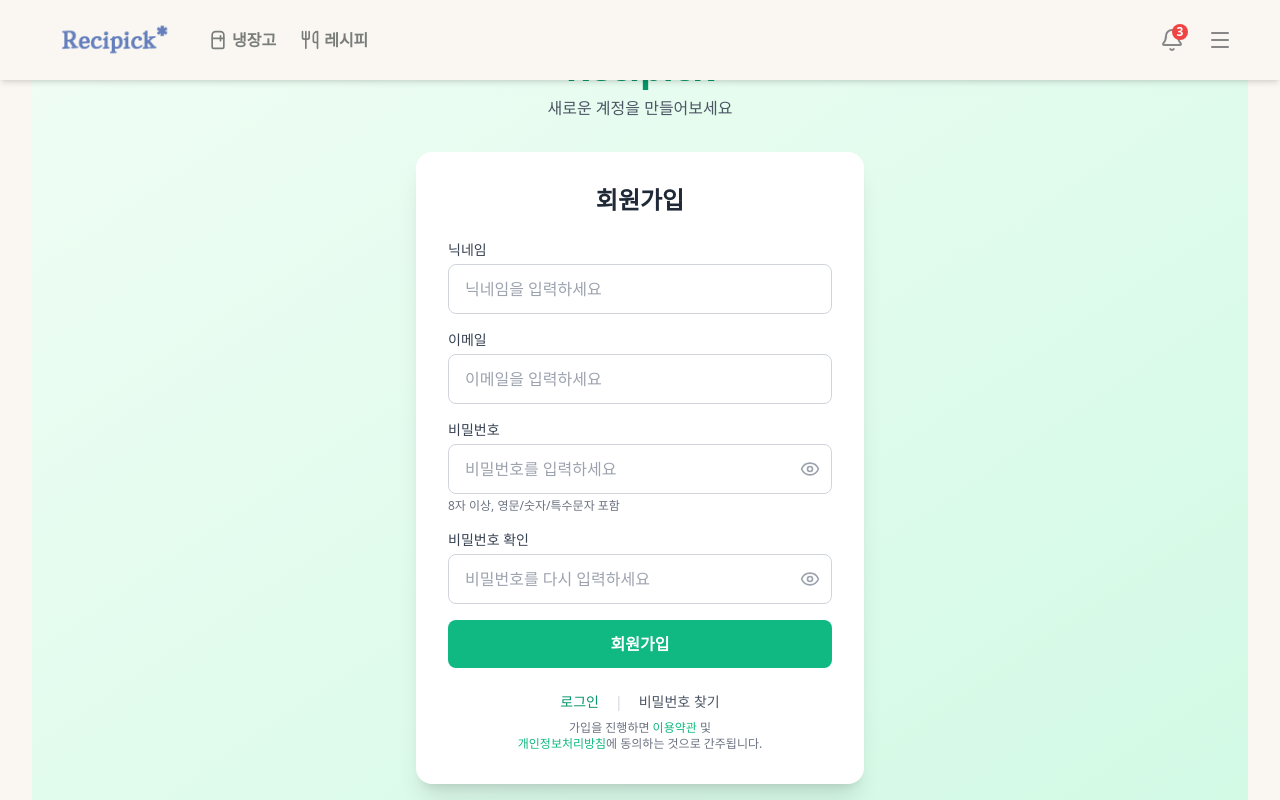
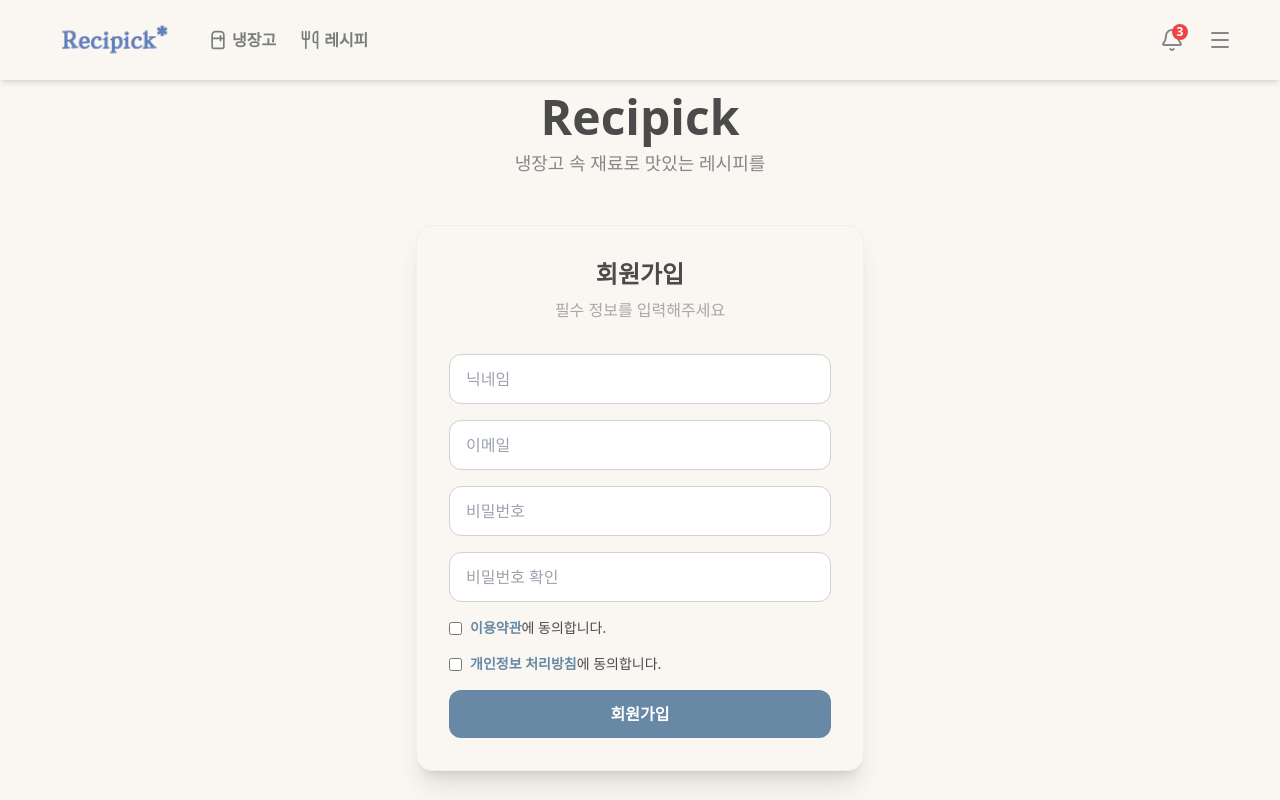
Before and after one commit to HIMEDIA-No-1/Recipick-Frontend, a React (Vite) app in the folder apps/user/: page /auth/signup in a window 1280 px wide. Shown: the top 800 px of the page. Built offline with nearby package versions, Linux system fonts and the light colour scheme.

Commit message:
[refactor] Auth 수정

```diff
--- a/apps/user/src/pages/auth/FindPasswordPage.tsx
+++ b/apps/user/src/pages/auth/FindPasswordPage.tsx
@@ -1,3 +1,4 @@
+// @ts-ignore
 import React, { useState, useEffect } from 'react';
 import { ArrowLeft, Mail, CheckCircle, Sun, Moon } from 'lucide-react';
 
--- a/apps/user/src/pages/auth/SignupPage.tsx
+++ b/apps/user/src/pages/auth/SignupPage.tsx
@@ -1,321 +1,238 @@
 import React, { useState } from 'react';
-import { Eye, EyeOff, CheckCircle, XCircle } from 'lucide-react';
 
 interface FormData {
     nickname: string;
     email: string;
     password: string;
     confirmPassword: string;
+    agreeTerms: boolean;
+    agreePrivacy: boolean;
 }
 
-interface ValidationErrors {
+interface FormErrors {
     nickname?: string;
     email?: string;
     password?: string;
     confirmPassword?: string;
+    agreeTerms?: string;
+    agreePrivacy?: string;
+    general?: string;
 }
 
-const SignupPage = () => {
+const SignupPage: React.FC = () => {
     const [formData, setFormData] = useState<FormData>({
         nickname: '',
         email: '',
         password: '',
-        confirmPassword: ''
+        confirmPassword: '',
+        agreeTerms: false,
+        agreePrivacy: false,
     });
-    const [errors, setErrors] = useState<ValidationErrors>({});
-    const [showPassword, setShowPassword] = useState(false);
-    const [showConfirmPassword, setShowConfirmPassword] = useState(false);
-    const [loading, setLoading] = useState(false);
+    const [errors, setErrors] = useState<FormErrors>({});
+    const [isLoading, setIsLoading] = useState(false);
 
-    // 유효성 검사 함수들
-    const validateNickname = (nickname: string): string | null => {
-        if (!nickname.trim()) return '닉네임을 입력해주세요';
-        if (nickname.length < 2) return '닉네임은 2글자 이상이어야 합니다';
-        if (nickname.length > 20) return '닉네임은 20글자 이하여야 합니다';
-        if (!/^[가-힣a-zA-Z0-9]+$/.test(nickname)) return '닉네임은 한글, 영문, 숫자만 사용 가능합니다';
+    // Mock: 이미 존재하는 닉네임/이메일
+    const existingNicknames = ['admin', 'test', 'hong'];
+    const existingEmails = ['test@example.com', 'user@naver.com'];
 
-        // Mock 중복 체크
-        const duplicateNicknames = ['admin', 'test', 'user1'];
-        if (duplicateNicknames.includes(nickname)) return '이미 사용 중인 닉네임입니다';
+    const handleInputChange = (e: React.ChangeEvent<HTMLInputElement>) => {
+        const { name, value, type, checked } = e.target;
+        setFormData(prev => ({
+            ...prev,
+            [name]: type === 'checkbox' ? checked : value,
+        }));
 
-        return null;
-    };
-
-    const validateEmail = (email: string): string | null => {
-        if (!email.trim()) return '이메일을 입력해주세요';
-        const emailRegex = /^[^\s@]+@[^\s@]+\.[^\s@]+$/;
-        if (!emailRegex.test(email)) return '올바른 이메일 형식이 아닙니다';
-
-        // Mock 중복 체크
-        const duplicateEmails = ['admin@test.com', 'test@test.com'];
-        if (duplicateEmails.includes(email)) return '이미 사용 중인 이메일입니다';
-
-        return null;
-    };
-
-    const validatePassword = (password: string): string | null => {
-        if (!password) return '비밀번호를 입력해주세요';
-        if (password.length < 8) return '비밀번호는 8자리 이상이어야 합니다';
-        if (password.length > 50) return '비밀번호는 50자리 이하여야 합니다';
-        if (!/(?=.*[a-zA-Z])(?=.*\d)/.test(password)) return '비밀번호는 영문과 숫자를 포함해야 합니다';
-        if (!/(?=.*[!@#$%^&*(),.?":{}|<>])/.test(password)) return '비밀번호는 특수문자를 포함해야 합니다';
-        return null;
-    };
-
-    const validateConfirmPassword = (confirmPassword: string, password: string): string | null => {
-        if (!confirmPassword) return '비밀번호 확인을 입력해주세요';
-        if (confirmPassword !== password) return '비밀번호가 일치하지 않습니다';
-        return null;
-    };
-
-    // 실시간 유효성 검사
-    const handleInputChange = (field: keyof FormData, value: string) => {
-        setFormData(prev => ({ ...prev, [field]: value }));
-
-        // 실시간 유효성 검사
-        let error: string | null = null;
-        switch (field) {
-            case 'nickname':
-                error = validateNickname(value);
-                break;
-            case 'email':
-                error = validateEmail(value);
-                break;
-            case 'password':
-                error = validatePassword(value);
-                // 비밀번호 변경 시 확인 비밀번호도 재검증
-                if (formData.confirmPassword) {
-                    const confirmError = validateConfirmPassword(formData.confirmPassword, value);
-                    setErrors(prev => ({ ...prev, confirmPassword: confirmError }));
-                }
-                break;
-            case 'confirmPassword':
-                error = validateConfirmPassword(value, formData.password);
-                break;
-        }
-
-        setErrors(prev => ({ ...prev, [field]: error }));
-    };
-
-    const handleSubmit = async () => {
-
-        // 전체 유효성 검사
-        const newErrors: ValidationErrors = {
-            nickname: validateNickname(formData.nickname),
-            email: validateEmail(formData.email),
-            password: validatePassword(formData.password),
-            confirmPassword: validateConfirmPassword(formData.confirmPassword, formData.password)
-        };
-
-        setErrors(newErrors);
-
-        // 오류가 있으면 제출하지 않음
-        if (Object.values(newErrors).some(error => error !== null)) {
-            return;
-        }
-
-        setLoading(true);
-
-        // Mock API 호출
-        try {
-            await new Promise(resolve => setTimeout(resolve, 1000));
-            console.log('회원가입 성공:', formData);
-            alert('회원가입이 완료되었습니다!');
-        } catch (error) {
-            alert('회원가입 중 오류가 발생했습니다.');
-        } finally {
-            setLoading(false);
+        if (errors[name as keyof FormErrors]) {
+            setErrors(prev => ({ ...prev, [name]: undefined }));
         }
     };
 
-    const handleLoginClick = () => {
-        console.log('Navigate to login page');
+    const validateForm = () => {
+        const newErrors: FormErrors = {};
+
+        // 닉네임 유효성
+        if (!formData.nickname.trim()) newErrors.nickname = '닉네임을 입력해주세요.';
+        else if (formData.nickname.length < 2) newErrors.nickname = '닉네임은 2글자 이상이어야 합니다.';
+        else if (existingNicknames.includes(formData.nickname)) newErrors.nickname = '이미 사용 중인 닉네임입니다.';
+
+        // 이메일 유효성
+        if (!formData.email.trim()) newErrors.email = '이메일을 입력해주세요.';
+        else if (!/^[^\s@]+@[^\s@]+\.[^\s@]+$/.test(formData.email)) newErrors.email = '올바른 이메일 형식이 아닙니다.';
+        else if (existingEmails.includes(formData.email)) newErrors.email = '이미 사용 중인 이메일입니다.';
+
+        // 비밀번호 유효성
+        if (!formData.password.trim()) newErrors.password = '비밀번호를 입력해주세요.';
+        else if (formData.password.length < 6) newErrors.password = '비밀번호는 6자리 이상이어야 합니다.';
+
+        // 비밀번호 확인
+        if (!formData.confirmPassword.trim()) newErrors.confirmPassword = '비밀번호 확인을 입력해주세요.';
+        else if (formData.password !== formData.confirmPassword) newErrors.confirmPassword = '비밀번호가 일치하지 않습니다.';
+
+        // 동의 체크박스
+        if (!formData.agreeTerms) newErrors.agreeTerms = '이용약관에 동의해야 합니다.';
+        if (!formData.agreePrivacy) newErrors.agreePrivacy = '개인정보 처리방침에 동의해야 합니다.';
+
+        setErrors(newErrors);
+        return Object.keys(newErrors).length === 0;
     };
 
-    const handleFindPasswordClick = () => {
-        console.log('Navigate to find password page');
+    const handleSubmit = async (e: React.FormEvent<HTMLFormElement>) => {
+        e.preventDefault();
+        if (!validateForm()) return;
+
+        setIsLoading(true);
+        try {
+            await new Promise(resolve => setTimeout(resolve, 1000));
+
+            const userData = {
+                isAuthenticated: true,
+                userId: `user-${Date.now()}`,
+                nickname: formData.nickname,
+                profileImage: '',
+                accessToken: 'mock-access-token',
+                refreshToken: 'mock-refresh-token',
+                isInitialSetupCompleted: false,
+                credentialType: 'EMAIL',
             };
 
-    const getInputClassName = (field: keyof FormData) => {
-        const hasError = errors[field];
-        const hasValue = formData[field];
-
-        return `w-full px-4 py-3 border rounded-lg focus:outline-none focus:ring-2 transition-colors ${
-            hasError
-                ? 'border-red-300 focus:ring-red-500 focus:border-red-500'
-                : hasValue && !hasError
-                    ? 'border-green-300 focus:ring-green-500 focus:border-green-500'
-                    : 'border-gray-300 focus:ring-emerald-500 focus:border-emerald-500'
-        }`;
-    };
-
-    const getValidationIcon = (field: keyof FormData) => {
-        if (!formData[field]) return null;
-        return errors[field] ? (
-            <XCircle className="w-5 h-5 text-red-500" />
-        ) : (
-            <CheckCircle className="w-5 h-5 text-green-500" />
-        );
+            localStorage.setItem('user_state', JSON.stringify(userData));
+            alert('회원가입 성공!');
+            window.location.href = '/fridges';
+        } catch {
+            setErrors({ general: '회원가입에 실패했습니다. 다시 시도해주세요.' });
+        } finally {
+            setIsLoading(false);
+        }
     };
 
     return (
-        <div className="min-h-screen bg-gradient-to-br from-green-50 to-emerald-100 flex flex-col justify-center items-center p-4">
-            {/* 로고 섹션 */}
-            <div className="text-center mb-8">
-                <h1 className="text-4xl font-bold text-emerald-600 mb-2">Recipick</h1>
-                <p className="text-gray-600">새로운 계정을 만들어보세요</p>
+        <div className="min-h-screen bg-[#FAF7F2] flex flex-col justify-center items-center p-4 font-sans">
+            {/* 배경 */}
+            <div className="fixed inset-0 -z-10 overflow-hidden opacity-30">
+                <div className="absolute -top-40 -right-40 w-80 h-80 bg-[#A89F94] rounded-full"></div>
+                <div className="absolute -bottom-40 -left-40 w-80 h-80 bg-[#E0EBF7] rounded-full"></div>
             </div>
 
-            {/* 회원가입 카드 */}
-            <div className="bg-white rounded-2xl shadow-xl p-8 w-full max-w-md">
-                <h2 className="text-2xl font-bold text-gray-800 mb-6 text-center">회원가입</h2>
+            {/* 메인 컨테이너 */}
+            <div className="max-w-md w-full text-center">
+                {/* 로고 */}
+                <div className="mb-12">
+                    <h1 className="text-5xl font-bold text-[#4B4B4B] mb-2">Recipick</h1>
+                    <p className="text-[#878787] text-lg">냉장고 속 재료로 맛있는 레시피를</p>
+                </div>
 
-                <div className="space-y-4">
+                {/* 가입 카드 */}
+                <div className="bg-[#FAF7F2] rounded-2xl shadow-xl p-8 w-full max-w-md border border-[#F0EEEB]">
+                    <div className="text-center mb-8">
+                        <h2 className="text-2xl font-bold text-[#4B4B4B] mb-2">회원가입</h2>
+                        <p className="text-[#A8A8A8]">필수 정보를 입력해주세요</p>
+                    </div>
+
+                    {errors.general && (
+                        <div className="bg-red-50 border border-red-200 text-red-600 px-4 py-3 rounded-lg text-sm mb-4">
+                            {errors.general}
+                        </div>
+                    )}
+
+                    <form className="space-y-4" onSubmit={handleSubmit}>
                         {/* 닉네임 */}
                         <div>
-                        <label className="block text-sm font-medium text-gray-700 mb-1">
-                            닉네임
-                        </label>
-                        <div className="relative">
                             <input
                                 type="text"
+                                name="nickname"
+                                placeholder="닉네임"
                                 value={formData.nickname}
-                                onChange={(e) => handleInputChange('nickname', e.target.value)}
-                                placeholder="닉네임을 입력하세요"
-                                className={getInputClassName('nickname')}
-                                maxLength={20}
+                                onChange={handleInputChange}
+                                className={`w-full px-4 py-3 rounded-xl border ${errors.nickname ? 'border-red-400' : 'border-[#D1D1D1]'} focus:outline-none focus:ring-2 focus:ring-[#6789A5]`}
                             />
-                            <div className="absolute right-3 top-1/2 transform -translate-y-1/2">
-                                {getValidationIcon('nickname')}
-                            </div>
-                        </div>
-                        {errors.nickname && (
-                            <p className="text-red-500 text-xs mt-1">{errors.nickname}</p>
-                        )}
+                            {errors.nickname && <p className="text-red-500 text-sm mt-1">{errors.nickname}</p>}
                         </div>
 
                         {/* 이메일 */}
                         <div>
-                        <label className="block text-sm font-medium text-gray-700 mb-1">
-                            이메일
-                        </label>
-                        <div className="relative">
                             <input
                                 type="email"
+                                name="email"
+                                placeholder="이메일"
                                 value={formData.email}
-                                onChange={(e) => handleInputChange('email', e.target.value)}
-                                placeholder="이메일을 입력하세요"
-                                className={getInputClassName('email')}
+                                onChange={handleInputChange}
+                                className={`w-full px-4 py-3 rounded-xl border ${errors.email ? 'border-red-400' : 'border-[#D1D1D1]'} focus:outline-none focus:ring-2 focus:ring-[#6789A5]`}
                             />
-                            <div className="absolute right-3 top-1/2 transform -translate-y-1/2">
-                                {getValidationIcon('email')}
-                            </div>
-                        </div>
-                        {errors.email && (
-                            <p className="text-red-500 text-xs mt-1">{errors.email}</p>
-                        )}
+                            {errors.email && <p className="text-red-500 text-sm mt-1">{errors.email}</p>}
                         </div>
 
                         {/* 비밀번호 */}
                         <div>
-                        <label className="block text-sm font-medium text-gray-700 mb-1">
-                            비밀번호
-                        </label>
-                        <div className="relative">
                             <input
-                                type={showPassword ? 'text' : 'password'}
+                                type="password"
+                                name="password"
+                                placeholder="비밀번호"
                                 value={formData.password}
-                                onChange={(e) => handleInputChange('password', e.target.value)}
-                                placeholder="비밀번호를 입력하세요"
-                                className={getInputClassName('password')}
+                                onChange={handleInputChange}
+                                className={`w-full px-4 py-3 rounded-xl border ${errors.password ? 'border-red-400' : 'border-[#D1D1D1]'} focus:outline-none focus:ring-2 focus:ring-[#6789A5]`}
                             />
-                            <div className="absolute right-3 top-1/2 transform -translate-y-1/2 flex gap-2">
-                                {getValidationIcon('password')}
-                                <button
-                                    type="button"
-                                    onClick={() => setShowPassword(!showPassword)}
-                                    className="text-gray-400 hover:text-gray-600"
-                                >
-                                    {showPassword ? <EyeOff className="w-5 h-5" /> : <Eye className="w-5 h-5" />}
-                                </button>
-                            </div>
-                        </div>
-                        {errors.password && (
-                            <p className="text-red-500 text-xs mt-1">{errors.password}</p>
-                        )}
-                        <p className="text-xs text-gray-500 mt-1">
-                            8자 이상, 영문/숫자/특수문자 포함
-                        </p>
+                            {errors.password && <p className="text-red-500 text-sm mt-1">{errors.password}</p>}
                         </div>
 
                         {/* 비밀번호 확인 */}
                         <div>
-                        <label className="block text-sm font-medium text-gray-700 mb-1">
-                            비밀번호 확인
+                            <input
+                                type="password"
+                                name="confirmPassword"
+                                placeholder="비밀번호 확인"
+                                value={formData.confirmPassword}
+                                onChange={handleInputChange}
+                                className={`w-full px-4 py-3 rounded-xl border ${errors.confirmPassword ? 'border-red-400' : 'border-[#D1D1D1]'} focus:outline-none focus:ring-2 focus:ring-[#6789A5]`}
+                            />
+                            {errors.confirmPassword && <p className="text-red-500 text-sm mt-1">{errors.confirmPassword}</p>}
+                        </div>
+
+                        {/* 이용약관 동의 */}
+                        <div className="flex items-start gap-2 text-left">
+                            <input
+                                type="checkbox"
+                                name="agreeTerms"
+                                checked={formData.agreeTerms}
+                                onChange={handleInputChange}
+                                className="mt-1"
+                            />
+                            <label className="text-sm text-[#4B4B4B]">
+                                <span className="text-[#6789A5] hover:text-[#53738F] font-semibold transition-colors cursor-pointer">
+                                    이용약관
+                                </span>
+                                에 동의합니다.
                             </label>
-                        <div className="relative">
+                        </div>
+                        {errors.agreeTerms && <p className="text-red-500 text-sm">{errors.agreeTerms}</p>}
+
+                        {/* 개인정보 처리방침 동의 */}
+                        <div className="flex items-start gap-2 text-left">
                             <input
-                                type={showConfirmPassword ? 'text' : 'password'}
-                                value={formData.confirmPassword}
-                                onChange={(e) => handleInputChange('confirmPassword', e.target.value)}
-                                placeholder="비밀번호를 다시 입력하세요"
-                                className={getInputClassName('confirmPassword')}
+                                type="checkbox"
+                                name="agreePrivacy"
+                                checked={formData.agreePrivacy}
+                                onChange={handleInputChange}
+                                className="mt-1"
                             />
-                            <div className="absolute right-3 top-1/2 transform -translate-y-1/2 flex gap-2">
-                                {getValidationIcon('confirmPassword')}
-                                <button
-                                    type="button"
-                                    onClick={() => setShowConfirmPassword(!showConfirmPassword)}
-                                    className="text-gray-400 hover:text-gray-600"
-                                >
-                                    {showConfirmPassword ? <EyeOff className="w-5 h-5" /> : <Eye className="w-5 h-5" />}
-                                </button>
+                            <label className="text-sm text-[#4B4B4B]">
+                                <span className="text-[#6789A5] hover:text-[#53738F] font-semibold transition-colors cursor-pointer">
+                                    개인정보 처리방침
+                                </span>
+                                에 동의합니다.
+                            </label>
                         </div>
-                        </div>
-                        {errors.confirmPassword && (
-                            <p className="text-red-500 text-xs mt-1">{errors.confirmPassword}</p>
-                        )}
-                    </div>
+                        {errors.agreePrivacy && <p className="text-red-500 text-sm">{errors.agreePrivacy}</p>}
 
                         {/* 회원가입 버튼 */}
                         <button
-                        type="button"
-                        onClick={handleSubmit}
-                        disabled={loading || Object.values(errors).some(error => error !== null)}
-                        className="w-full bg-emerald-500 hover:bg-emerald-600 disabled:bg-gray-300 disabled:cursor-not-allowed text-white font-semibold py-3 rounded-lg transition-colors mt-6"
+                            type="submit"
+                            disabled={isLoading}
+                            className="w-full py-3 bg-[#6789A5] hover:bg-[#53738F] text-white font-semibold rounded-xl transition-colors"
                         >
-                        {loading ? '가입 중...' : '회원가입'}
+                            {isLoading ? '가입 중...' : '회원가입'}
                         </button>
+                    </form>
                 </div>
-
-                {/* 하단 링크 */}
-                <div className="mt-6 text-center space-y-2">
-                    <div className="flex items-center justify-center gap-4 text-sm">
-                        <button
-                            onClick={handleLoginClick}
-                            className="text-emerald-600 hover:text-emerald-800 font-medium"
-                        >
-                            로그인
-                        </button>
-                        <span className="text-gray-300">|</span>
-                        <button
-                            onClick={handleFindPasswordClick}
-                            className="text-gray-600 hover:text-gray-800"
-                        >
-                            비밀번호 찾기
-                        </button>
-                    </div>
-
-                    <div className="text-xs text-gray-500 mt-4">
-                        <p>가입을 진행하면 <span className="text-emerald-500">이용약관</span> 및</p>
-                        <p><span className="text-emerald-500">개인정보처리방침</span>에 동의하는 것으로 간주됩니다.</p>
-                    </div>
-                </div>
-            </div>
-
-            {/* 푸터 */}
-            <div className="mt-8 text-center text-gray-400">
-                <p>© 2024 Recipick. All rights reserved.</p>
             </div>
         </div>
     );
```
Lines whose indentation alone changed are shown as unchanged.
